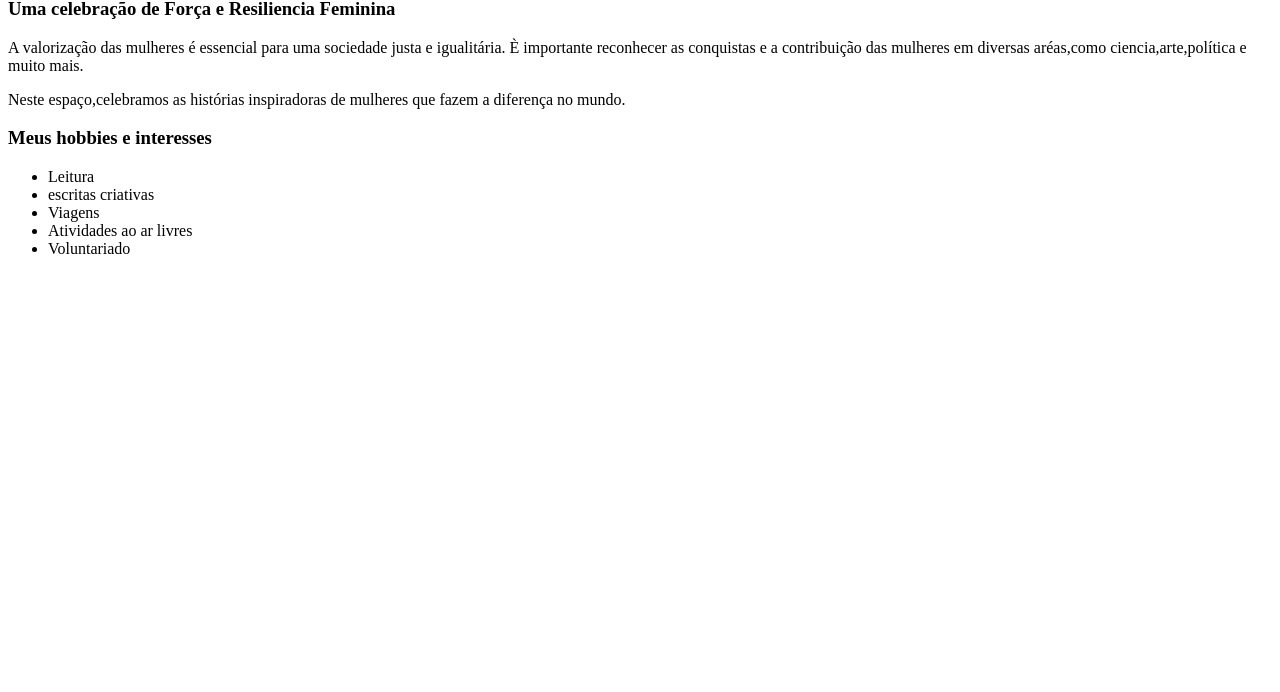
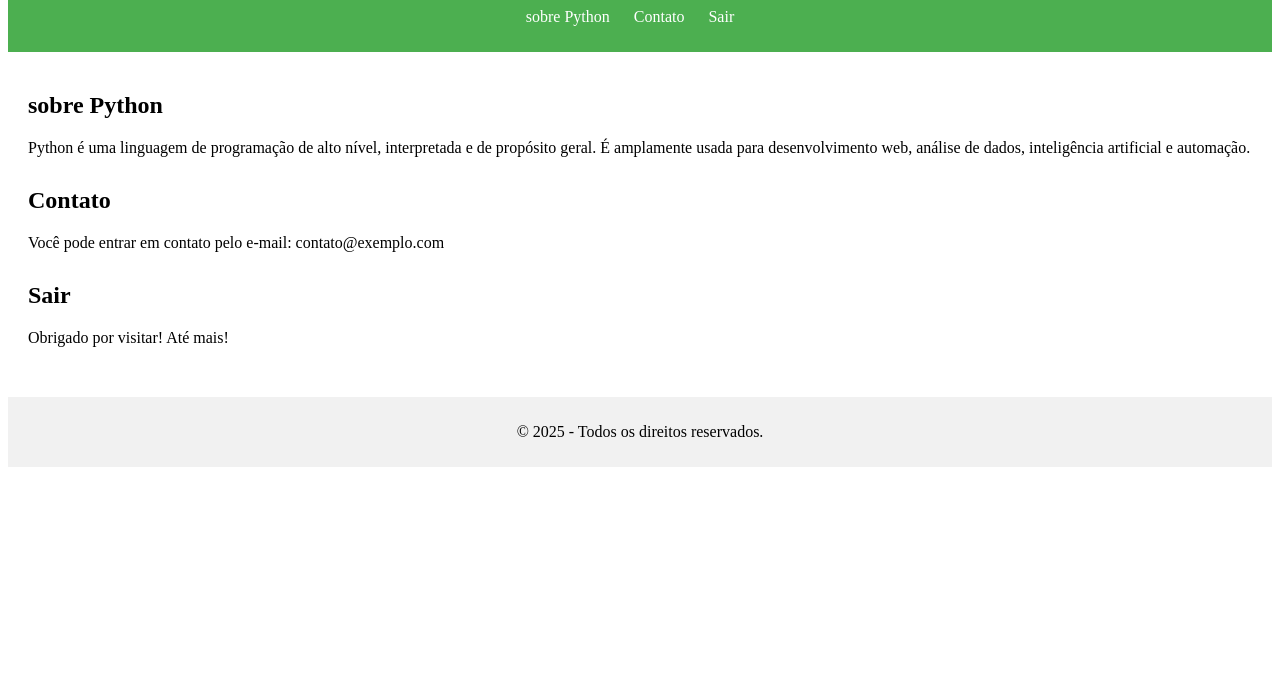
Before and after one commit to adry2404/espa-odigital, a plain HTML site: page index.html in a window 1280 px wide. Shown: the part 108-800 px from the top of the page. Drawn offline with Linux system fonts and the light colour scheme.

Commit message:
Add files via upload

```diff
--- a/index.html
+++ b/index.html
@@ -1,24 +1,43 @@
+html
 <!DOCTYPE html>
-<html lang="en">
-
+<html lang="pt-BR">
 <head>
     <meta charset="UTF-8">
     <meta name="viewport" content="width=device-width, initial-scale=1.0">
-    <title>Valorização das Mulheres</title>
-    <link rel="stylesheet" href="index.css">5
+    <title> Python</title>
+    <link rel="stylesheet" href="styles.css">
 </head>
-<h1>Valorização das Mulheres</h1>
-<h3>Uma celebração de Força e Resiliencia Feminina</h3>
-<p> A valorização das mulheres é essencial para uma sociedade justa e igualitária. È importante reconhecer as conquistas
-    e a contribuição das mulheres em diversas aréas,como ciencia,arte,política e muito mais.</p>
-<p> Neste espaço,celebramos as histórias inspiradoras de mulheres que fazem a diferença no mundo.</p>
-<h3> Meus hobbies e interesses</h3>
-<ul>
-    <li> Leitura</li>
-    <li> escritas criativas</li>
-    <li> Viagens</li>
-    <li>Atividades ao ar livres</li>
-    <li>Voluntariado</li>
-</ul>
+<body>
+    <header>
+        <h1>Bem-vindo ao site sobre Python</h1>
+        <nav>
+            <ul>
+                <li><a href="#sobre-python"> sobre Python</a></li>
+                <li><a href="#contato">Contato</a></li>
+                <li><a href="#sair">Sair</a></li>
+            </ul>
+        </nav>
+    </header>
 
+    <main>
+        <section id="sobre-python">
+            <h2> sobre Python</h2>
+            <p>Python é uma linguagem de programação de alto nível, interpretada e de propósito geral. É amplamente usada para desenvolvimento web, análise de dados, inteligência artificial e automação.</p>
+        </section>
+
+        <section id="contato">
+            <h2>Contato</h2>
+            <p>Você pode entrar em contato pelo e-mail: contato@exemplo.com</p>
+        </section>
+
+        <section id="sair">
+            <h2>Sair</h2>
+            <p>Obrigado por visitar! Até mais!</p>
+        </section>
+    </main>
+
+    <footer>
+        <p>&copy; 2025 - Todos os direitos reservados.</p>
+    </footer>
+</body>
 </html>
```
